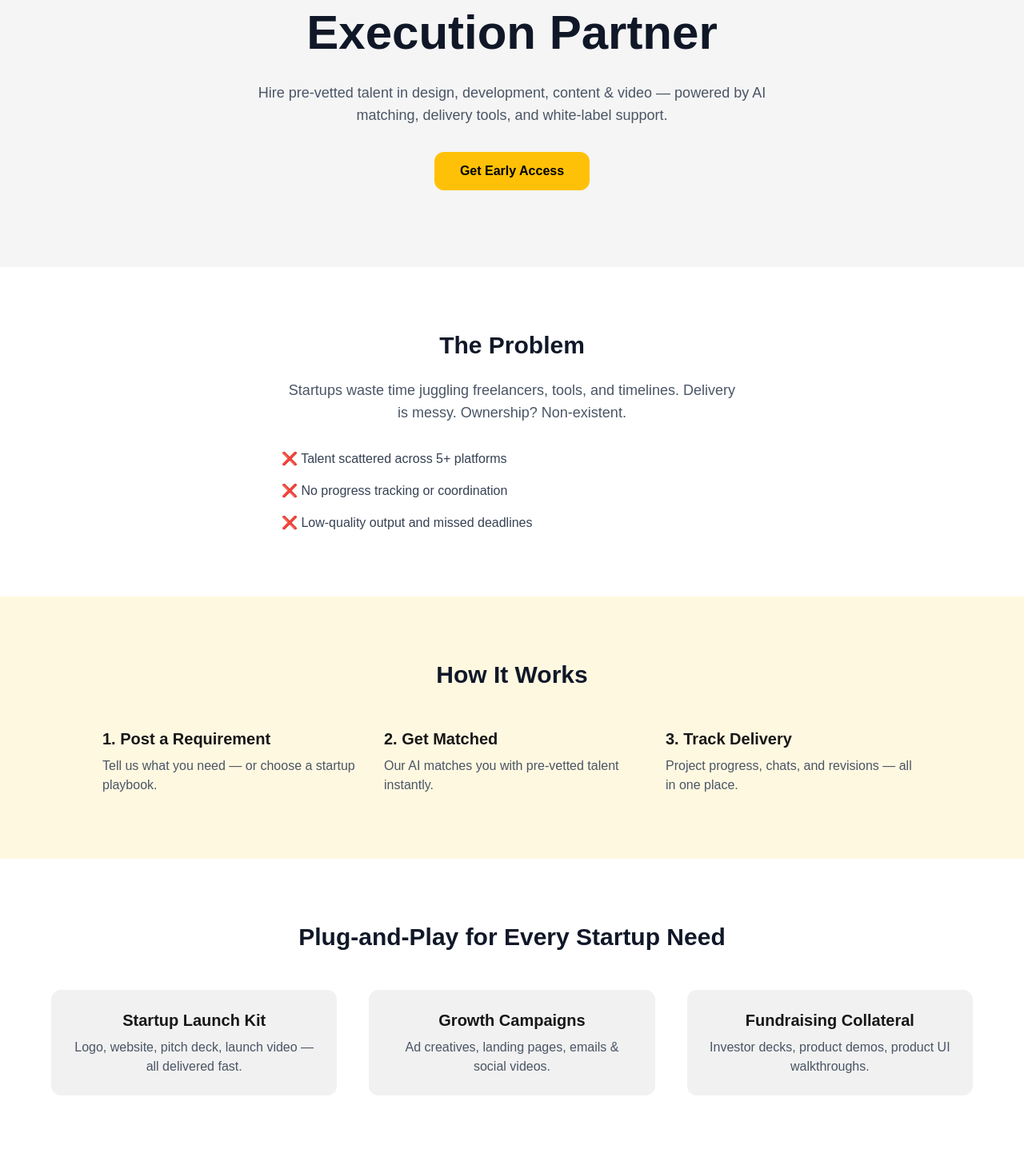
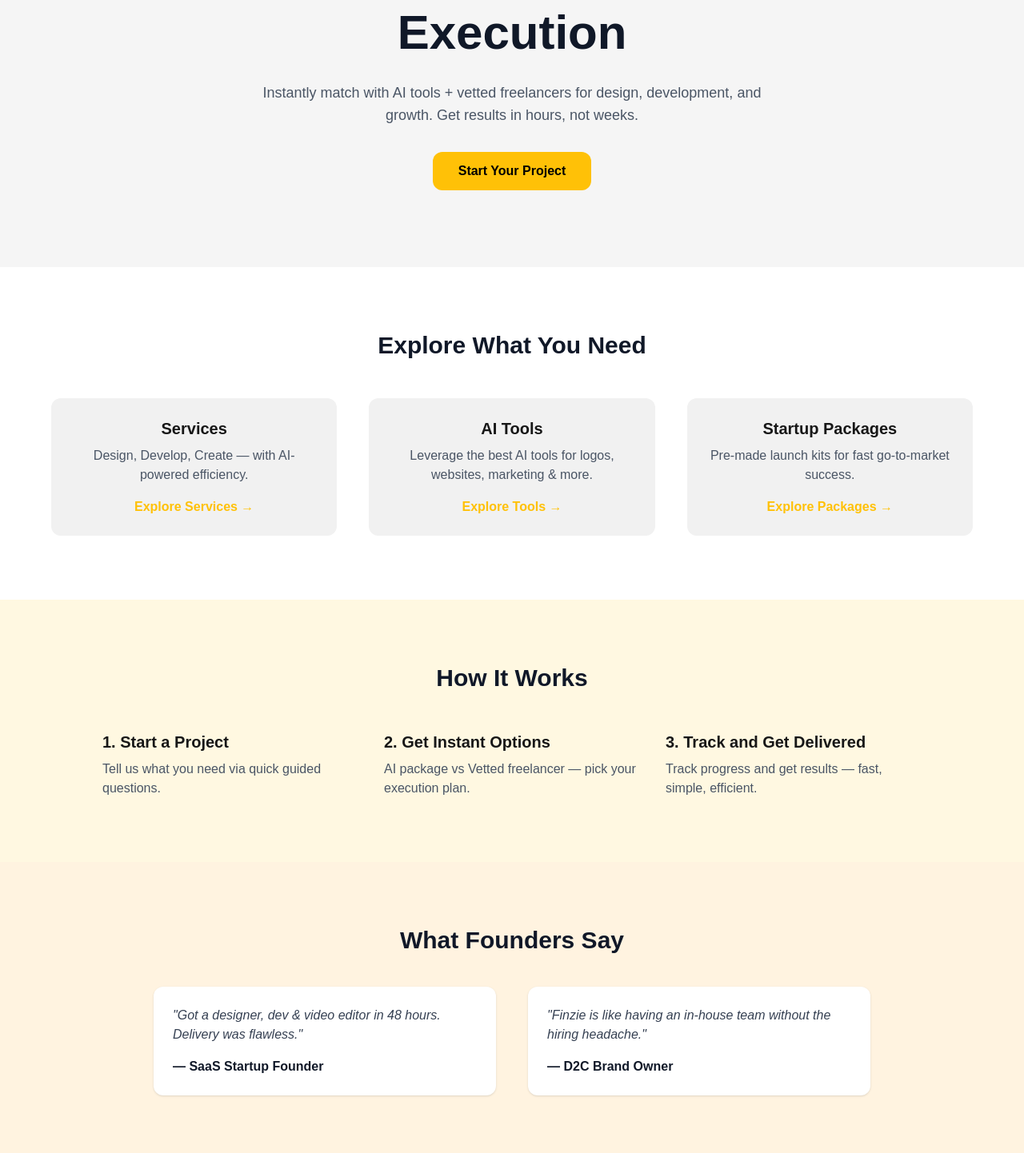
Before and after one commit to aryantrivedi28/finzie-landing, a Next.js app: page / in a window 1280 px wide. Shown: the part 168-1610 px from the top of the page at 80% size. Built offline with nearby package versions, Linux system fonts and the light colour scheme.

Commit message:
Updated homepage and form

```diff
--- /dev/null
+++ b/app/form/page.tsx
@@ -0,0 +1,154 @@
+'use client';
+
+import { useState } from 'react';
+
+export default function FormPage() {
+  const [step, setStep] = useState(1);
+  const [serviceCategory, setServiceCategory] = useState('');
+  const [specificService, setSpecificService] = useState('');
+  const [details, setDetails] = useState('');
+  const [industry, setIndustry] = useState('');
+
+  const serviceOptions = {
+    Design: ['Logo', 'Brand Identity', 'Website Design', 'Landing Page', 'Social Media Posts', 'Pitch Deck Design', 'Product UI/UX Design'],
+    Development: ['Full MVP', 'Website Development', 'Landing Page', 'Webflow/Framer Development', 'Mobile App', 'Backend APIs'],
+    Marketing: ['Social Media Growth', 'Paid Ads', 'Email Marketing', 'Influencer Marketing', 'SEO Setup'],
+    Content: ['Blog Writing', 'Website Copy', 'Social Media Captions', 'Video Scriptwriting', 'Ad Copies'],
+    Other: ['Custom Requirement']
+  };
+
+  function handleNext() {
+    setStep((prev) => prev + 1);
+  }
+
+  function handleBack() {
+    setStep((prev) => prev - 1);
+  }
+
+  function handleSubmit(e: React.FormEvent) {
+    e.preventDefault();
+    setStep(5); // Show Instant Options
+  }
+
+  return (
+    <main className="min-h-screen bg-[#F5F5F5] py-16 px-6 text-center">
+      <h1 className="text-4xl font-bold mb-10">Start Your Project</h1>
+
+      <form onSubmit={handleSubmit} className="max-w-xl mx-auto bg-white p-8 rounded-xl shadow">
+
+        {step === 1 && (
+          <>
+            <h2 className="text-2xl font-semibold mb-6">What type of service do you need?</h2>
+            <div className="flex flex-wrap gap-4 justify-center">
+              {Object.keys(serviceOptions).map((category) => (
+                <button
+                  key={category}
+                  type="button"
+                  onClick={() => { setServiceCategory(category); handleNext(); }}
+                  className="bg-[#FFC107] hover:bg-[#ffb300] text-black font-medium px-4 py-2 rounded"
+                >
+                  {category}
+                </button>
+              ))}
+            </div>
+          </>
+        )}
+
+        {step === 2 && (
+          <>
+            <h2 className="text-2xl font-semibold mb-6">What specifically do you want?</h2>
+            <div className="flex flex-wrap gap-4 justify-center">
+              {serviceOptions[serviceCategory as keyof typeof serviceOptions].map((service) => (
+                <button
+                  key={service}
+                  type="button"
+                  onClick={() => { setSpecificService(service); handleNext(); }}
+                  className="bg-[#FFC107] hover:bg-[#ffb300] text-black font-medium px-4 py-2 rounded"
+                >
+                  {service}
+                </button>
+              ))}
+            </div>
+            <button type="button" onClick={handleBack} className="text-blue-500 underline mt-6 block">← Back</button>
+          </>
+        )}
+
+        {step === 3 && (
+          <>
+            <h2 className="text-2xl font-semibold mb-6">Give a few details</h2>
+            <textarea
+              placeholder="Describe briefly what you need (eg: I need a modern logo for a SaaS startup)"
+              value={details}
+              onChange={(e) => setDetails(e.target.value)}
+              className="w-full border p-4 rounded mb-6"
+              rows={4}
+              required
+            />
+            <button type="button" onClick={handleBack} className="text-blue-500 underline block mb-4">← Back</button>
+            <button type="button" onClick={handleNext} className="bg-[#FFC107] hover:bg-[#ffb300] text-black font-medium px-6 py-3 rounded">
+              Next
+            </button>
+          </>
+        )}
+
+        {step === 4 && (
+          <>
+            <h2 className="text-2xl font-semibold mb-6">Select Your Industry</h2>
+            <select
+              value={industry}
+              onChange={(e) => setIndustry(e.target.value)}
+              className="w-full border p-3 rounded mb-6"
+              required
+            >
+              <option value="">Select Industry</option>
+              <option value="SaaS">SaaS</option>
+              <option value="D2C/Ecommerce">D2C / Ecommerce</option>
+              <option value="Fintech">Fintech</option>
+              <option value="Edtech">Edtech</option>
+              <option value="Healthtech">Healthtech</option>
+              <option value="Travel">Travel & Hospitality</option>
+              <option value="Gaming">Gaming</option>
+              <option value="Services">Services</option>
+              <option value="Other">Other</option>
+            </select>
+            <button type="button" onClick={handleBack} className="text-blue-500 underline block mb-4">← Back</button>
+            <button type="submit" className="bg-[#FFC107] hover:bg-[#ffb300] text-black font-medium px-6 py-3 rounded">
+              See Options
+            </button>
+          </>
+        )}
+
+        {step === 5 && (
+          <>
+            <h2 className="text-2xl font-bold mb-6">Here’s how we can execute your project 🚀</h2>
+
+            <div className="grid md:grid-cols-2 gap-8 text-left">
+              {/* Option 1 */}
+              <div className="bg-[#FFF8E1] p-6 rounded-xl shadow">
+                <h3 className="text-xl font-semibold mb-2">AI Tool + Freelancer Combo</h3>
+                <p className="text-gray-700 mb-4">Fastest delivery using AI tools + trained freelancers. Best for simple, urgent projects.</p>
+                <p className="font-bold mb-2">⚡ Delivery: Few hours</p>
+                <p className="font-bold mb-2">💰 Cost: Affordable</p>
+                <button className="mt-4 bg-[#FFC107] hover:bg-[#ffb300] px-6 py-2 rounded font-semibold">
+                  Choose This
+                </button>
+              </div>
+
+              {/* Option 2 */}
+              <div className="bg-white p-6 rounded-xl shadow">
+                <h3 className="text-xl font-semibold mb-2">Dedicated Vetted Freelancer</h3>
+                <p className="text-gray-700 mb-4">Get a specialized expert to work closely on your project end-to-end.</p>
+                <p className="font-bold mb-2">⏳ Delivery: Few days</p>
+                <p className="font-bold mb-2">💰 Cost: Premium</p>
+                <button className="mt-4 bg-[#1A1A1A] text-white hover:bg-black px-6 py-2 rounded font-semibold">
+                  Choose This
+                </button>
+              </div>
+            </div>
+          </>
+        )}
+
+      </form>
+    </main>
+  );
+}
--- a/app/page.tsx
+++ b/app/page.tsx
@@ -4,28 +4,36 @@ export default function Home() {
       {/* Hero Section */}
       <section className="bg-[#F5F5F5] text-center py-24 px-6">
         <h1 className="text-5xl md:text-6xl font-extrabold text-gray-900 leading-tight mb-6">
-          Your Startup’s Plug-and-Play <br className="hidden md:block" /> Execution Partner
+          Your Shortcut to Fast, Affordable Startup Execution
         </h1>
         <p className="text-lg text-gray-600 max-w-2xl mx-auto mb-8">
-          Hire pre-vetted talent in design, development, content & video — powered by AI matching,
-          delivery tools, and white-label support.
+          Instantly match with AI tools + vetted freelancers for design, development, and growth. Get results in hours, not weeks.
         </p>
-        <a href="#" className="inline-block bg-[#FFC107] hover:bg-[#ffb300] text-black font-semibold px-8 py-3 rounded-xl">
-          Get Early Access
+        <a href="/form" className="inline-block bg-[#FFC107] hover:bg-[#ffb300] text-black font-semibold px-8 py-3 rounded-xl">
+          Start Your Project
         </a>
       </section>
 
-      {/* Problem Section */}
-      <section className="bg-white py-20 px-6 text-center">
-        <h2 className="text-3xl font-bold text-gray-900 mb-6">The Problem</h2>
-        <p className="text-lg text-gray-600 max-w-xl mx-auto mb-8">
-          Startups waste time juggling freelancers, tools, and timelines. Delivery is messy. Ownership? Non-existent.
-        </p>
-        <ul className="max-w-xl mx-auto text-left text-gray-700 space-y-4">
-          <li>❌ Talent scattered across 5+ platforms</li>
-          <li>❌ No progress tracking or coordination</li>
-          <li>❌ Low-quality output and missed deadlines</li>
-        </ul>
+      {/* Explore Services / Tools / Packages */}
+      <section className="bg-white py-20 px-6 text-center" id="start">
+        <h2 className="text-3xl font-bold text-gray-900 mb-12">Explore What You Need</h2>
+        <div className="grid md:grid-cols-3 gap-10 max-w-6xl mx-auto">
+          <div className="bg-[#F1F1F1] p-6 rounded-xl hover:shadow-lg transition">
+            <h3 className="text-xl font-semibold mb-2">Services</h3>
+            <p className="text-gray-600 mb-4">Design, Develop, Create — with AI-powered efficiency.</p>
+            <a href="#form" className="text-[#FFC107] font-bold">Explore Services →</a>
+          </div>
+          <div className="bg-[#F1F1F1] p-6 rounded-xl hover:shadow-lg transition">
+            <h3 className="text-xl font-semibold mb-2">AI Tools</h3>
+            <p className="text-gray-600 mb-4">Leverage the best AI tools for logos, websites, marketing & more.</p>
+            <a href="#form" className="text-[#FFC107] font-bold">Explore Tools →</a>
+          </div>
+          <div className="bg-[#F1F1F1] p-6 rounded-xl hover:shadow-lg transition">
+            <h3 className="text-xl font-semibold mb-2">Startup Packages</h3>
+            <p className="text-gray-600 mb-4">Pre-made launch kits for fast go-to-market success.</p>
+            <a href="#form" className="text-[#FFC107] font-bold">Explore Packages →</a>
+          </div>
+        </div>
       </section>
 
       {/* How It Works Section */}
@@ -33,35 +41,16 @@ export default function Home() {
         <h2 className="text-3xl font-bold text-gray-900 mb-12">How It Works</h2>
         <div className="grid md:grid-cols-3 gap-8 max-w-5xl mx-auto text-left">
           <div>
-            <h3 className="text-xl font-semibold mb-2">1. Post a Requirement</h3>
-            <p className="text-gray-600">Tell us what you need — or choose a startup playbook.</p>
+            <h3 className="text-xl font-semibold mb-2">1. Start a Project</h3>
+            <p className="text-gray-600">Tell us what you need via quick guided questions.</p>
           </div>
           <div>
-            <h3 className="text-xl font-semibold mb-2">2. Get Matched</h3>
-            <p className="text-gray-600">Our AI matches you with pre-vetted talent instantly.</p>
+            <h3 className="text-xl font-semibold mb-2">2. Get Instant Options</h3>
+            <p className="text-gray-600">AI package vs Vetted freelancer — pick your execution plan.</p>
           </div>
           <div>
-            <h3 className="text-xl font-semibold mb-2">3. Track Delivery</h3>
-            <p className="text-gray-600">Project progress, chats, and revisions — all in one place.</p>
-          </div>
-        </div>
-      </section>
-
-      {/* Use Cases Section */}
-      <section className="bg-white py-20 px-6 text-center">
-        <h2 className="text-3xl font-bold text-gray-900 mb-12">Plug-and-Play for Every Startup Need</h2>
-        <div className="grid md:grid-cols-3 gap-10 max-w-6xl mx-auto">
-          <div className="bg-[#F1F1F1] p-6 rounded-xl">
-            <h3 className="text-xl font-semibold mb-2">Startup Launch Kit</h3>
-            <p className="text-gray-600">Logo, website, pitch deck, launch video — all delivered fast.</p>
-          </div>
-          <div className="bg-[#F1F1F1] p-6 rounded-xl">
-            <h3 className="text-xl font-semibold mb-2">Growth Campaigns</h3>
-            <p className="text-gray-600">Ad creatives, landing pages, emails & social videos.</p>
-          </div>
-          <div className="bg-[#F1F1F1] p-6 rounded-xl">
-            <h3 className="text-xl font-semibold mb-2">Fundraising Collateral</h3>
-            <p className="text-gray-600">Investor decks, product demos, product UI walkthroughs.</p>
+            <h3 className="text-xl font-semibold mb-2">3. Track and Get Delivered</h3>
+            <p className="text-gray-600">Track progress and get results — fast, simple, efficient.</p>
           </div>
         </div>
       </section>
```
